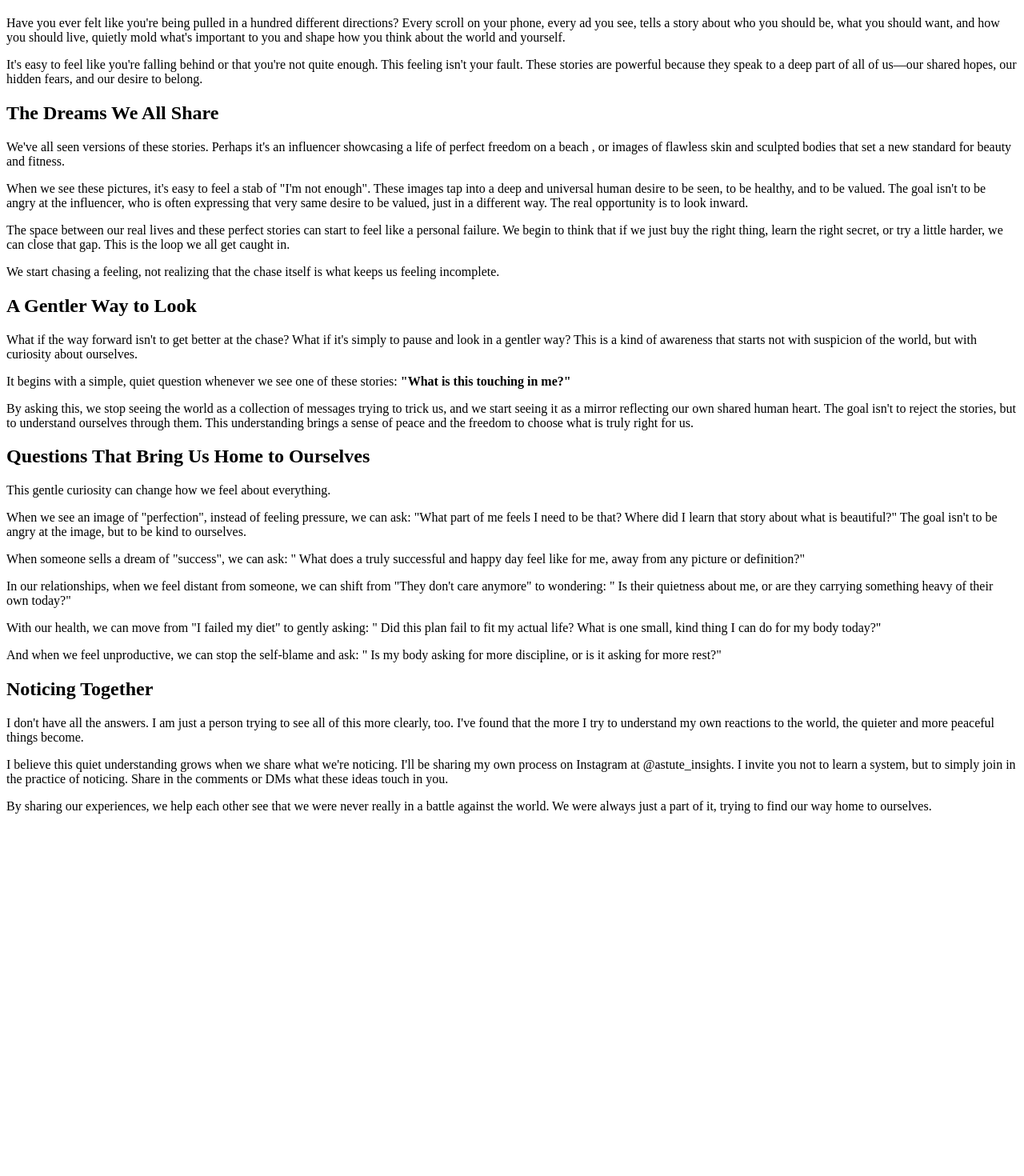
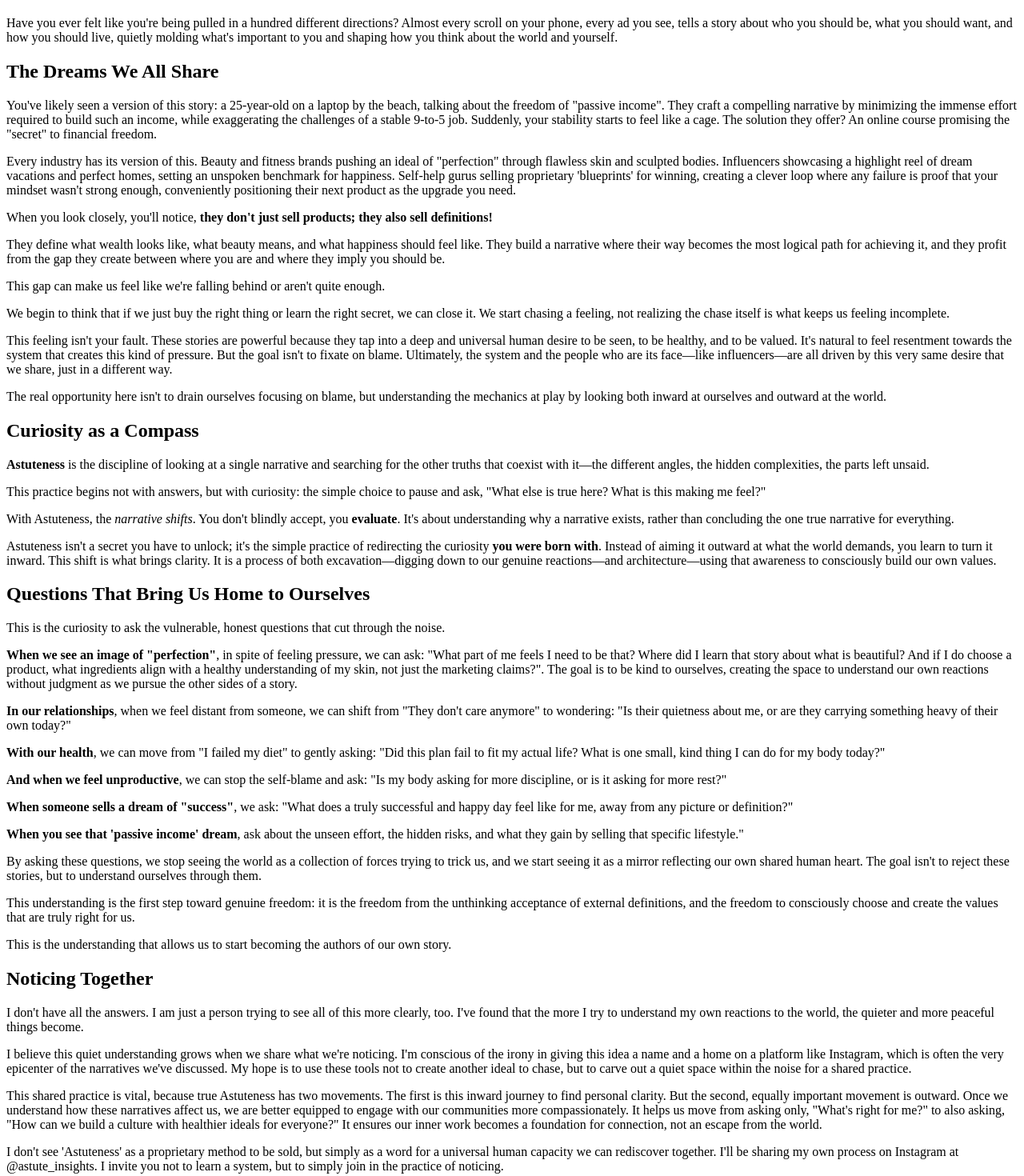
Before and after one commit to abhishek459/astute-insights, a SvelteKit app: page / in a window 1280 px wide. Shown: the part 60-1530 px from the top of the page at 80% size. Before the commit the page ends 1093 px from the top, so only its background shows below. Built offline with nearby package versions, Linux system fonts and the light colour scheme.

Commit message:
Version 6

```diff
--- a/src/lib/components/QuotedText.svelte
+++ b/src/lib/components/QuotedText.svelte
@@ -1,5 +1,5 @@
 <div
-  class="italic my-6 pl-4 border-l-3 rounded border-gray-600 dark:border-gray-600 text-black dark:text-gray-300"
+  class="italic my-6 pl-4 border-l-3 rounded border-gray-600 dark:border-gray-600 text-black dark:text-gray-400"
 >
   <slot />
 </div>
--- a/src/routes/+page.svelte
+++ b/src/routes/+page.svelte
@@ -21,111 +21,175 @@
         <Section>
           <p>
             Have you ever felt like you're being pulled in a hundred different
-            directions? Every scroll on your phone, every ad you see, tells a
-            story about who you should be, what you should want, and how you
-            should live, quietly mold what's important to you and shape how you
-            think about the world and yourself.
+            directions? Almost every scroll on your phone, every ad you see,
+            tells a story about who you should be, what you should want, and how
+            you should live, quietly molding what's important to you and shaping
+            how you think about the world and yourself.
+          </p>
+
+          <SubHeading>The Dreams We All Share</SubHeading>
+          <p>
+            You've likely seen a version of this story: a 25-year-old on a
+            laptop by the beach, talking about the freedom of "passive income".
+            They craft a compelling narrative by minimizing the immense effort
+            required to build such an income, while exaggerating the challenges
+            of a stable 9-to-5 job. Suddenly, your stability starts to feel like
+            a cage. The solution they offer? An online course promising the
+            "secret" to financial freedom.
           </p>
 
           <p>
-            It's easy to feel like you're falling behind or that you're not
-            quite enough. This feeling isn't your fault. These stories are
-            powerful because they speak to a deep part of all of us—our shared
-            hopes, our hidden fears, and our desire to belong.
+            Every industry has its version of this. Beauty and fitness brands
+            pushing an ideal of "perfection" through flawless skin and sculpted
+            bodies. Influencers showcasing a highlight reel of dream vacations
+            and perfect homes, setting an unspoken benchmark for happiness.
+            Self-help gurus selling proprietary 'blueprints' for winning,
+            creating a clever loop where any failure is proof that your mindset
+            wasn't strong enough, conveniently positioning their next product as
+            the upgrade you need.
           </p>
 
-          <SubHeading>The Dreams We All Share</SubHeading>
+          <QuotedText>
+            When you look closely, you'll notice, <strong
+              >they don't just sell products; they also sell definitions!</strong
+            >
+          </QuotedText>
 
           <p>
-            We've all seen versions of these stories. Perhaps it's an influencer
-            showcasing a life of perfect freedom on a beach , or images of
-            flawless skin and sculpted bodies that set a new standard for beauty
-            and fitness.
+            They define what wealth looks like, what beauty means, and what
+            happiness should feel like. They build a narrative where their way
+            becomes the most logical path for achieving it, and they profit from
+            the gap they create between where you are and where they imply you
+            should be.
           </p>
 
           <p>
-            When we see these pictures, it's easy to feel a stab of "I'm not
-            enough". These images tap into a deep and universal human desire to
-            be seen, to be healthy, and to be valued. The goal isn't to be angry
-            at the influencer, who is often expressing that very same desire to
-            be valued, just in a different way. The real opportunity is to look
-            inward.
-          </p>
-
-          <p>
-            The space between our real lives and these perfect stories can start
-            to feel like a personal failure. We begin to think that if we just
-            buy the right thing, learn the right secret, or try a little harder,
-            we can close that gap. This is the loop we all get caught in.
+            This gap can make us feel like we're falling behind or aren't quite
+            enough.
           </p>
 
           <QuotedText>
-            We start chasing a feeling, not realizing that the chase itself is
-            what keeps us feeling incomplete.
+            We begin to think that if we just buy the right thing or learn the
+            right secret, we can close it. We start chasing a feeling, not
+            realizing the chase itself is what keeps us feeling incomplete.
+          </QuotedText>
+
+          <p>
+            This feeling isn't your fault. These stories are powerful because
+            they tap into a deep and universal human desire to be seen, to be
+            healthy, and to be valued. It's natural to feel resentment towards
+            the system that creates this kind of pressure. But the goal isn't to
+            fixate on blame. Ultimately, the system and the people who are its
+            face—like influencers—are all driven by this very same desire that
+            we share, just in a different way.
+          </p>
+
+          <QuotedText>
+            The real opportunity here isn't to drain ourselves focusing on
+            blame, but understanding the mechanics at play by looking both
+            inward at ourselves and outward at the world.
           </QuotedText>
         </Section>
 
         <Section>
-          <SubHeading>A Gentler Way to Look</SubHeading>
-
+          <SubHeading>Curiosity as a Compass</SubHeading>
           <p>
-            What if the way forward isn't to get better at the chase? What if
-            it's simply to pause and look in a gentler way? This is a kind of
-            awareness that starts not with suspicion of the world, but with
-            curiosity about ourselves.
+            <strong>Astuteness</strong> is the discipline of looking at a single
+            narrative and searching for the other truths that coexist with it—the
+            different angles, the hidden complexities, the parts left unsaid.
           </p>
 
           <p>
-            It begins with a simple, quiet question whenever we see one of these
-            stories: <strong>"What is this touching in me?"</strong>
+            This practice begins not with answers, but with curiosity: the
+            simple choice to pause and ask, "What else is true here? What is
+            this making me feel?"
           </p>
 
           <p>
-            By asking this, we stop seeing the world as a collection of messages
-            trying to trick us, and we start seeing it as a mirror reflecting
-            our own shared human heart. The goal isn't to reject the stories,
-            but to understand ourselves through them. This understanding brings
-            a sense of peace and the freedom to choose what is truly right for
-            us.
+            With Astuteness, the <em>narrative shifts</em>. You don't blindly
+            accept, you <strong>evaluate</strong>. It's about understanding why
+            a narrative exists, rather than concluding the one true narrative
+            for everything.
+          </p>
+
+          <p>
+            Astuteness isn't a secret you have to unlock; it's the simple
+            practice of redirecting the curiosity <strong
+              >you were born with</strong
+            >. Instead of aiming it outward at what the world demands, you learn
+            to turn it inward. This shift is what brings clarity. It is a
+            process of both excavation—digging down to our genuine reactions—and
+            architecture—using that awareness to consciously build our own
+            values.
           </p>
         </Section>
 
         <Section>
           <SubHeading>Questions That Bring Us Home to Ourselves</SubHeading>
-
-          <p>This gentle curiosity can change how we feel about everything.</p>
-
           <p>
-            When we see an image of "perfection", instead of feeling pressure,
-            we can ask: "What part of me feels I need to be that? Where did I
-            learn that story about what is beautiful?" The goal isn't to be
-            angry at the image, but to be kind to ourselves.
+            This is the curiosity to ask the vulnerable, honest questions that
+            cut through the noise.
           </p>
 
           <p>
-            When someone sells a dream of "success", we can ask: " What does a
-            truly successful and happy day feel like for me, away from any
-            picture or definition?"
+            <strong>When we see an image of "perfection"</strong>, in spite of
+            feeling pressure, we can ask: "What part of me feels I need to be
+            that? Where did I learn that story about what is beautiful? And if I
+            do choose a product, what ingredients align with a healthy
+            understanding of my skin, not just the marketing claims?". The goal
+            is to be kind to ourselves, creating the space to understand our own
+            reactions without judgment as we pursue the other sides of a story.
           </p>
 
           <p>
-            In our relationships, when we feel distant from someone, we can
-            shift from "They don't care anymore" to wondering: " Is their
-            quietness about me, or are they carrying something heavy of their
-            own today?"
+            <strong>In our relationships</strong>, when we feel distant from
+            someone, we can shift from "They don't care anymore" to wondering:
+            "Is their quietness about me, or are they carrying something heavy
+            of their own today?"
           </p>
 
           <p>
-            With our health, we can move from "I failed my diet" to gently
-            asking: " Did this plan fail to fit my actual life? What is one
-            small, kind thing I can do for my body today?"
+            <strong>With our health</strong>, we can move from "I failed my
+            diet" to gently asking: "Did this plan fail to fit my actual life?
+            What is one small, kind thing I can do for my body today?"
           </p>
 
           <p>
-            And when we feel unproductive, we can stop the self-blame and ask: "
-            Is my body asking for more discipline, or is it asking for more
-            rest?"
+            <strong>And when we feel unproductive</strong>, we can stop the
+            self-blame and ask: "Is my body asking for more discipline, or is it
+            asking for more rest?"
           </p>
+
+          <p>
+            <strong>When someone sells a dream of "success"</strong>, we ask:
+            "What does a truly successful and happy day feel like for me, away
+            from any picture or definition?"
+          </p>
+
+          <p>
+            <strong>When you see that 'passive income' dream</strong>, ask about
+            the unseen effort, the hidden risks, and what they gain by selling
+            that specific lifestyle."
+          </p>
+
+          <p>
+            By asking these questions, we stop seeing the world as a collection
+            of forces trying to trick us, and we start seeing it as a mirror
+            reflecting our own shared human heart. The goal isn't to reject
+            these stories, but to understand ourselves through them.
+          </p>
+
+          <p>
+            This understanding is the first step toward genuine freedom: it is
+            the freedom from the unthinking acceptance of external definitions,
+            and the freedom to consciously choose and create the values that are
+            truly right for us.
+          </p>
+
+          <QuotedText>
+            This is the understanding that allows us to start becoming the
+            authors of our own story.
+          </QuotedText>
         </Section>
 
         <Section>
@@ -139,16 +203,64 @@
 
           <p>
             I believe this quiet understanding grows when we share what we're
-            noticing. I'll be sharing my own process on Instagram at
+            noticing. I'm conscious of the irony in giving this idea a name and
+            a home on a platform like Instagram, which is often the very
+            epicenter of the narratives we've discussed. My hope is to use these
+            tools not to create another ideal to chase, but to carve out a quiet
+            space within the noise for a shared practice.
+          </p>
+
+          <p>
+            This shared practice is vital, because true Astuteness has two
+            movements. The first is this inward journey to find personal
+            clarity. But the second, equally important movement is outward. Once
+            we understand how these narratives affect us, we are better equipped
+            to engage with our communities more compassionately. It helps us
+            move from asking only, "What's right for me?" to also asking, "How
+            can we build a culture with healthier ideals for everyone?" It
+            ensures our inner work becomes a foundation for connection, not an
+            escape from the world.
+          </p>
+
+          <p>
+            I don't see 'Astuteness' as a proprietary method to be sold, but
+            simply as a word for a universal human capacity we can rediscover
+            together. I'll be sharing my own process on Instagram at
             @astute_insights. I invite you not to learn a system, but to simply
-            join in the practice of noticing. Share in the comments or DMs what
-            these ideas touch in you.
+            join in the practice of noticing.
           </p>
 
           <p>
             By sharing our experiences, we help each other see that we were
-            never really in a battle against the world. We were always just a
-            part of it, trying to find our way home to ourselves.
+            never really in a battle against the world or each other. We were
+            always just a part of it, trying to find our way forward, together.
+          </p>
+
+          <p><strong>A quick note on my commitment to you:</strong></p>
+
+          <p>
+            My promise is to share this entire journey and all the core ideas of
+            'Astuteness' freely, primarily on Instagram. My goal is to make this
+            practice accessible to everyone.
+          </p>
+
+          <p>
+            For those who find deep value in this work and wish to support it, I
+            am also in the process of shaping these insights into a book. Think
+            of it as a thoughtfully crafted companion for your coffee table or
+            bedside—a way to hold these ideas in your hands and revisit them at
+            your own pace.
+          </p>
+
+          <p>
+            When it's ready, choosing to buy the book will be a wonderful way to
+            support me and this work, allowing me to dedicate more time to it.
+            <strong
+              >However, I want to be completely clear: you will never need to
+              buy it. All the central concepts will always be shared openly with
+              this community. Your presence and participation are support
+              enough.</strong
+            >
           </p>
         </Section>
       </div>
```
Also changed, not shown: src/routes/+page.server.ts (deleted, +0 -46 lines).
